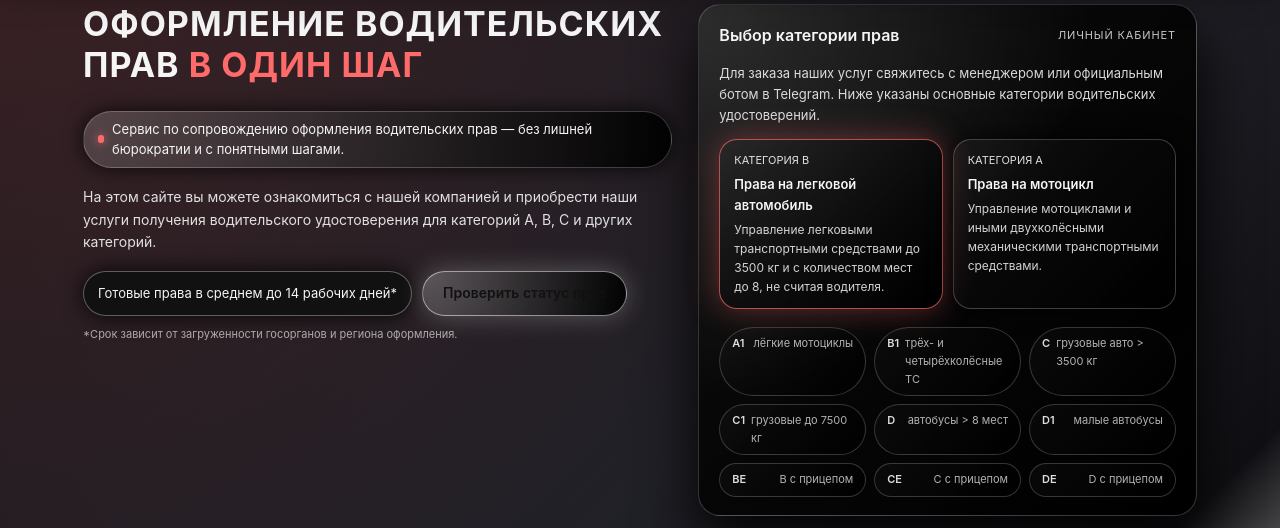
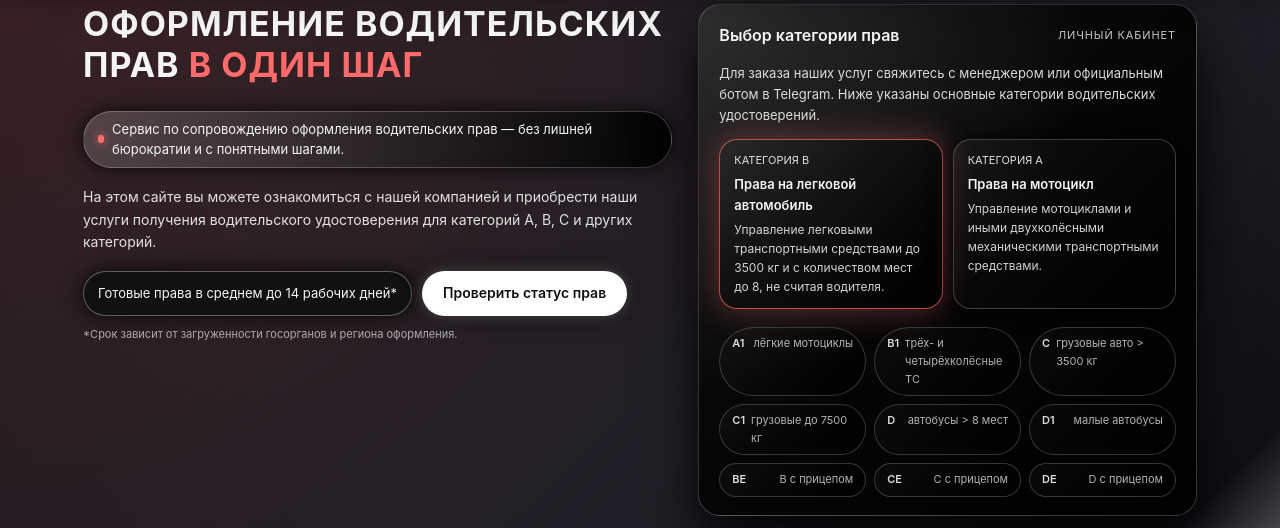
Before and after one commit to klokc228-ai/LicDrive, a Django app: page / in a window 1280 px wide. Shown: the part 109-637 px from the top of the page. Run offline with Django 5.2, Linux system fonts and the light colour scheme.

Commit message:
цвет кнопки

```diff
--- a/pasportars/main/templates/main/index.html
+++ b/pasportars/main/templates/main/index.html
@@ -94,17 +94,25 @@
   justify-content: center;
   padding: 10px 20px;
   border-radius: 999px;
-    border: 1px solid rgba(255,255,255,0.5);
-    background: radial-gradient(circle at 0 0, rgba(255,255,255,0.25), rgba(0,0,0,0.95));
+
+  /* убираем градиент */
+  background-color: #ffffff;        /* светлая однотонная кнопка */
+
+  color: #111 !important;           /* тёмный текст */
   font-size: 14px;
   font-weight: 600;
   cursor: pointer;
-    box-shadow: 0 0 26px rgba(255,255,255,0.25);
-    color: #111;
+  border: 1px solid rgba(255,255,255,0.5);
+
+  box-shadow:
+    0 0 14px rgba(255,255,255,0.25),
+    0 0 26px rgba(0,0,0,0.8);
+
+  transition: all 0.2s ease;
 }
 
 .hero-btn:hover {
-    filter: brightness(1.03);
+  filter: brightness(1.05);
   transform: translateY(-1px);
 }
 
```
Lines whose indentation alone changed are shown as unchanged.
